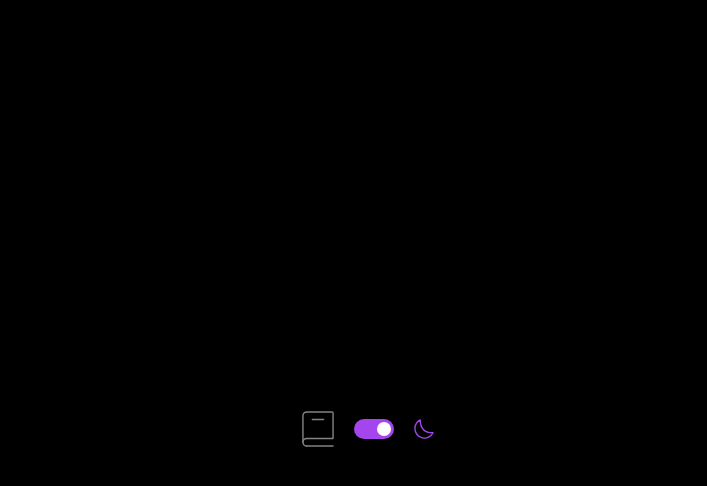
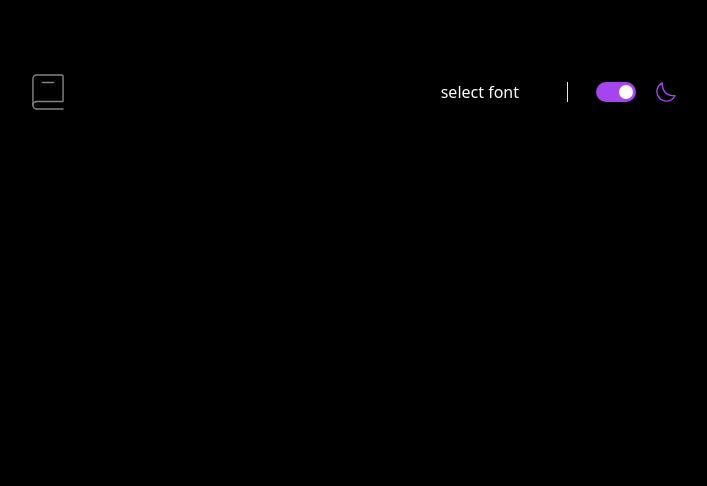
Before and after one commit to jillo-abdullahi/dictionary-web-app, a Next.js app: page / in a window 1280 px wide. Shown: the top 486 px of the page, without its empty margins (272-979 px from the left). Built offline with nearby package versions, Linux system fonts and the light colour scheme.

Commit message:
arrange header right section

```diff
--- a/src/components/fontToggle/index.tsx
+++ b/src/components/fontToggle/index.tsx
@@ -1,3 +1,3 @@
 export const FontToggle: React.FC = () => {
-  return <div className="flex items-center"></div>;
+  return <div className="flex items-center px-7">select font</div>;
 };
--- a/src/components/themeToggle/index.tsx
+++ b/src/components/themeToggle/index.tsx
@@ -6,7 +6,7 @@ export const ThemeToggle: React.FC<ThemeToggleProps> = ({
   toggleTheme,
 }) => {
   return (
-    <div className="flex space-x-5 items-center">
+    <div className="flex space-x-5 items-center justify-center px-7">
       {/* toggle switch  */}
       <label className="switch">
         <input
--- a/src/containers/Header/index.tsx
+++ b/src/containers/Header/index.tsx
@@ -8,7 +8,7 @@ export interface ThemeToggleProps {
 }
 export const Header: React.FC<ThemeToggleProps> = ({ theme, toggleTheme }) => {
   return (
-    <header className="flex justify-between items-center py-4 px-8">
+    <header className="flex justify-between items-center py-4 px-8 w-full">
       <div>
         <Image
           src="/assets/images/logo.svg"
@@ -17,7 +17,9 @@ export const Header: React.FC<ThemeToggleProps> = ({ theme, toggleTheme }) => {
           height={36.5}
         />
       </div>
-      <div className="flex items-center justify-center space-x-5">
+      <div
+        className={`flex items-center justify-center space-x-5 divide-x divide-gray-200`}
+      >
         <FontToggle />
         <ThemeToggle theme={theme} toggleTheme={toggleTheme} />
       </div>
--- a/src/pages/index.tsx
+++ b/src/pages/index.tsx
@@ -45,11 +45,12 @@ export default function Home() {
       <main
         className={`w-full h-screen flex justify-center pt-58 ${backgroundColor} ${textColor} transition-all duration-500 ease-in-out`}
       >
-        <div className="max-w-736"></div>
-        <Header
-          theme={isDarkTheme ? "dark" : "light"}
-          toggleTheme={toggleTheme}
-        />
+        <div className="max-w-736 w-full">
+          <Header
+            theme={isDarkTheme ? "dark" : "light"}
+            toggleTheme={toggleTheme}
+          />
+        </div>
 
         {/* <InputField
           value="Some value"
```
